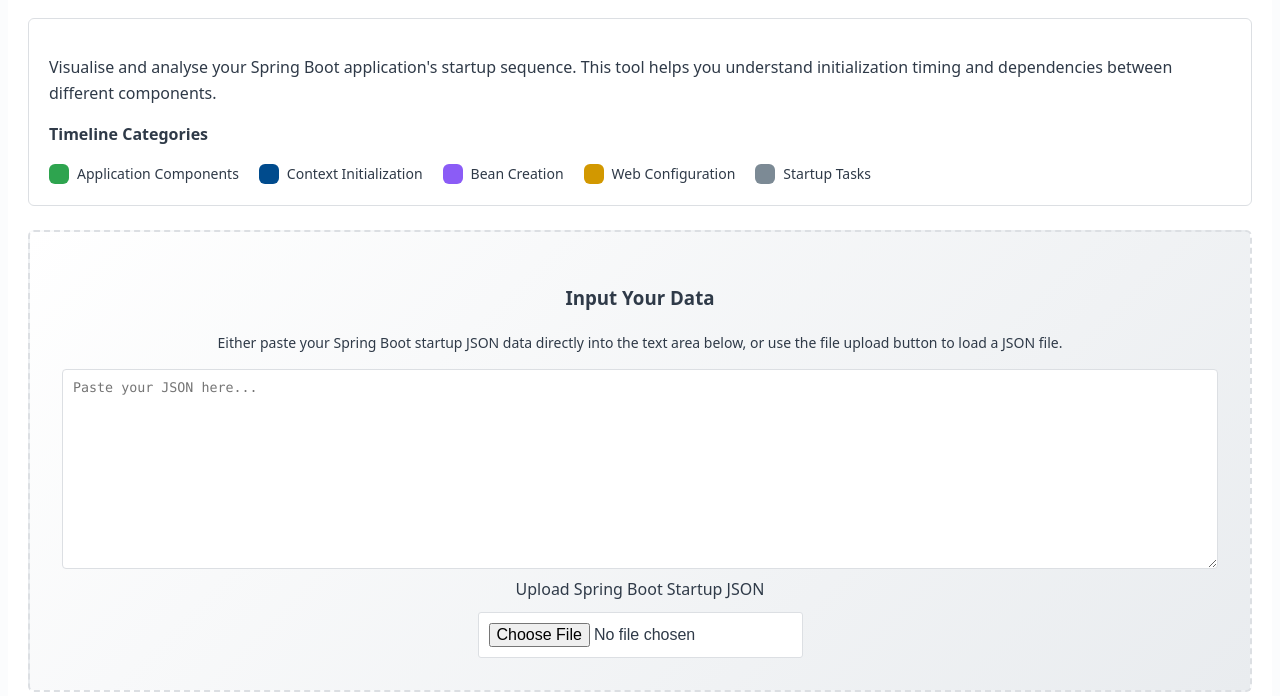
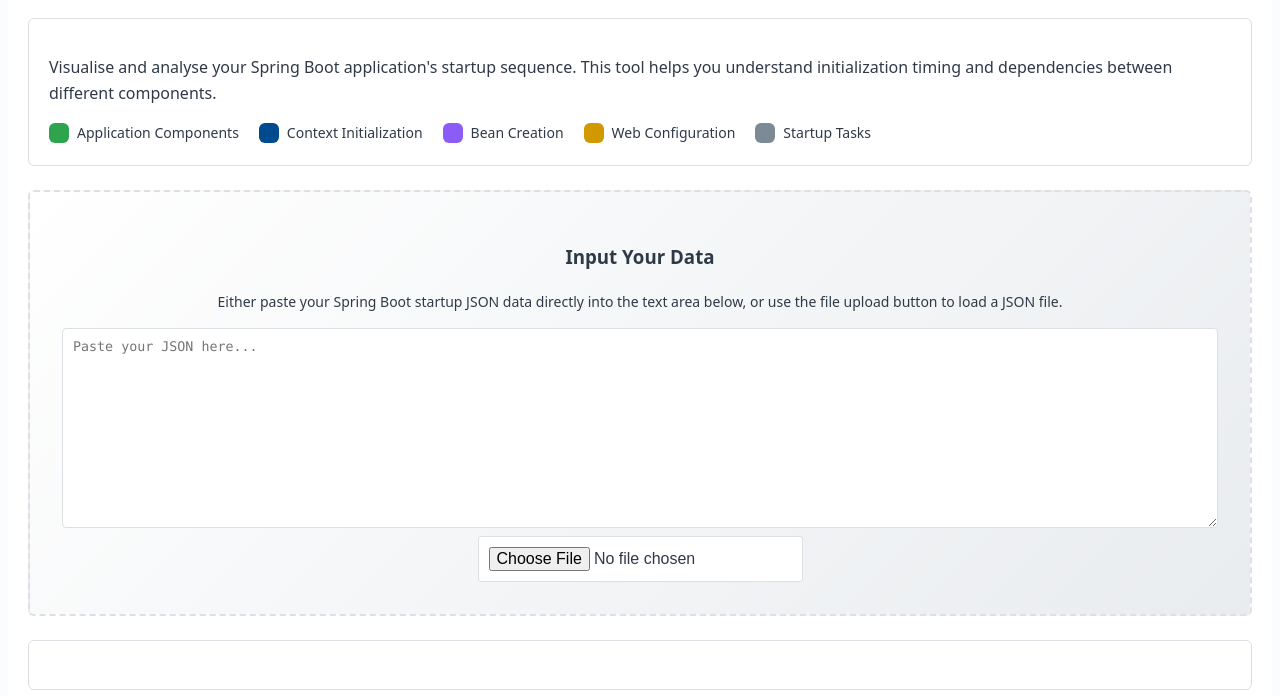
Before and after one commit to Dhi13man/spring_tools, a plain HTML site: page startup_timeline/src/index.html in a window 1280 px wide. Shown: the part 104-800 px from the top of the page. Drawn offline with Linux system fonts and the light colour scheme.

Commit message:
Refactor HTML structure: remove unnecessary heading, update data input section for clarity, and streamline file upload label

```diff
--- a/startup_timeline/src/index.html
+++ b/startup_timeline/src/index.html
@@ -12,7 +12,6 @@
 
       <div class="intro-section">
         <p>Visualise and analyse your Spring Boot application's startup sequence. This tool helps you understand initialization timing and dependencies between different components.</p>
-        <h3>Timeline Categories</h3>
         <div class="legend-items">
           <div class="legend-item">
             <span class="legend-color application"></span>
@@ -38,7 +37,7 @@
       </div>
 
       <div class="data-section">
-        <h3>Input Your Data</h3>
+        <label for="jsonFile" class="upload-label"><h3>Input Your Data</h3></label>
         <p class="instruction-text">Either paste your Spring Boot startup JSON data directly into the text area below, or use the file upload button to load a JSON file.</p>
         <div class="json-editor">
           <textarea
@@ -46,9 +45,6 @@
             placeholder="Paste your JSON here..."
           ></textarea>
         </div>
-        <label for="jsonFile" class="upload-label"
-          >Upload Spring Boot Startup JSON</label
-        >
         <input type="file" id="jsonFile" accept=".json" class="upload-label" />
       </div>
       <div id="metadata-section"></div>
--- a/startup_timeline/src/styles/main.css
+++ b/startup_timeline/src/styles/main.css
@@ -370,12 +370,6 @@
   border: 1px solid var(--border);
 }
 
-.intro-section h3 {
-  margin: 0 0 15px 0;
-  font-size: 16px;
-  color: var(--text-primary);
-}
-
 .legend-items {
   display: flex;
   flex-wrap: wrap;
```
